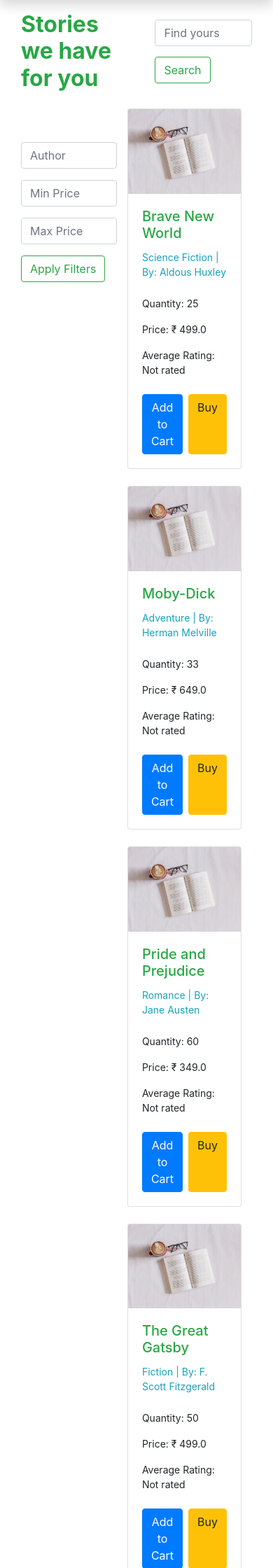
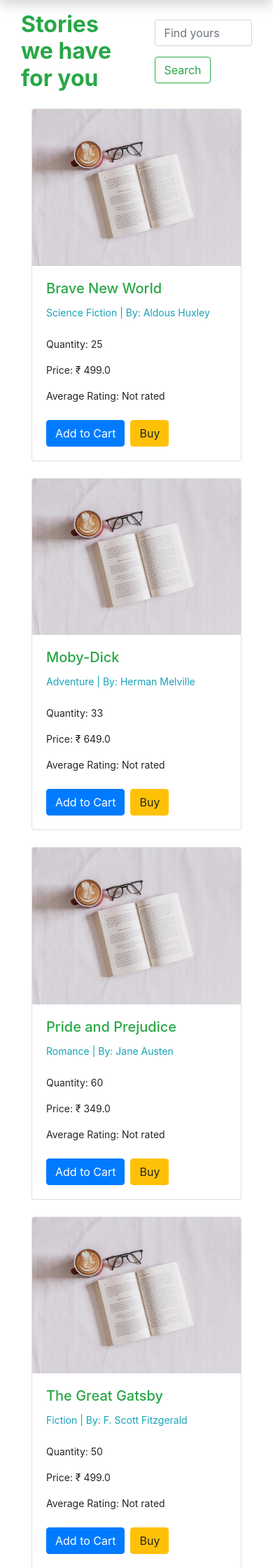
Before and after one commit to itsrcx/online-book-store, a Django app: page / in a window 390 px wide. Shown: the part 56-2296 px from the top of the page at 70% size. Run offline with Django 4.2, Linux system fonts and the light colour scheme; data comes from the database, SQL or seed files in the repository; some libraries are stand-ins or nearby versions.

Commit message:
responsive filter done

```diff
--- a/src/books/templates/index.html
+++ b/src/books/templates/index.html
@@ -19,7 +19,7 @@
     <p class="error-message text-danger text-center"><b>{{ error_message }} &#128519;</b></p>
 {% endif %}
 <div class="container-fluid d-flex">
-    <div class="d-flex mt-5">
+    <div class="d-none d-sm-flex col-md-auto mt-5 ">
         <form method="GET" action="{% url 'home' %}">
             {{ filter_form|crispy }}
             <button class="btn btn-outline-success" type="submit">Apply Filters</button>
@@ -29,7 +29,7 @@
         <div class="row">
             <!-- Product Cards -->
             {% for book in books %}
-        <div class="col-md-2 mb-4">
+            <div class="col-lg-2 col-sm-6 mb-4">
                 <div class="card product-card">
                     <a href="{% url 'book_detail' book.slug %}"><img src="{% static 'images/thumbnail.jpg' %}" class="card-img-top" alt="{{ book.title }}"></a>
                     <div class="card-body">
--- a/src/books/views.py
+++ b/src/books/views.py
@@ -63,6 +63,7 @@ def categoryView(request, slug):
     paginator = Paginator(category_post, 10)
     page = request.GET.get('page')
     category_post = paginator.get_page(page)
+
     context = {'category_post':category_post, 'genre':genre, 'genreC':genreC}
     return render(request, 'category.html',context)
 
```
Lines whose indentation alone changed are shown as unchanged.
